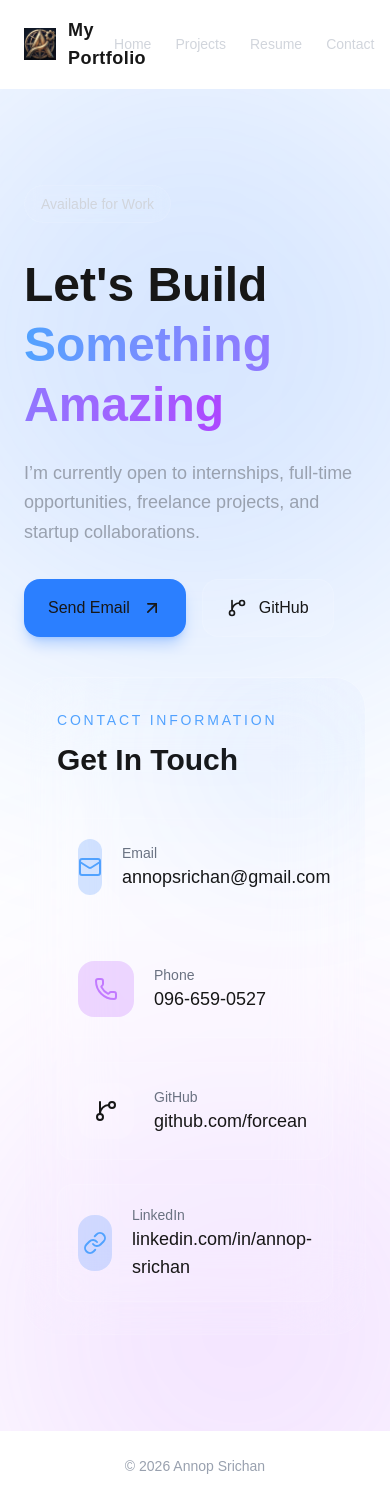
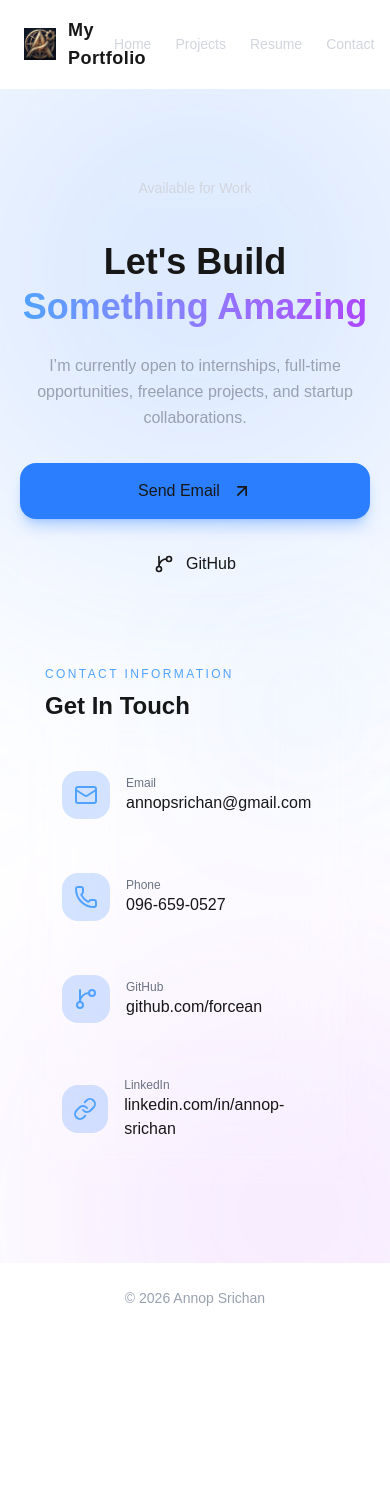
Before and after one commit to forcean/portfolio, a Next.js app: page /en/contact in a window 390 px wide. Shown: the top 1500 px of the page. After the commit the page ends 1332 px from the top, so only its background shows below. Built offline with nearby package versions, Linux system fonts and the light colour scheme.

Commit message:
[Implement]: add contact section translations and refactor ContactPage for improved structure

```diff
--- a/src/app/[locale]/contact/page.tsx
+++ b/src/app/[locale]/contact/page.tsx
@@ -2,6 +2,7 @@
 
 import { useEffect, useRef } from "react";
 import gsap from "gsap";
+import { useTranslations } from "next-intl";
 
 import {
   Mail,
@@ -13,6 +14,7 @@ import {
 
 export default function ContactPage() {
   const container = useRef<HTMLDivElement>(null);
+  const t = useTranslations("contact");
 
   useEffect(() => {
     const ctx = gsap.context(() => {
@@ -40,290 +42,152 @@ export default function ContactPage() {
       ref={container}
       className="
         relative min-h-screen
+        flex items-center justify-center
+        px-5 sm:px-6 lg:px-8
+        py-20 md:py-28
         overflow-hidden
-        flex items-center
-        justify-center
-        px-6 py-24
       "
     >
-      {/* BG Glow */}
-
+      {/* BG */}
       <div className="absolute inset-0 -z-10 overflow-hidden">
-        <div
-          className="
-            contact-glow
-            absolute top-[-100px] left-1/2 -translate-x-1/2
-            w-[700px] h-[700px]
-            bg-blue-500/20
-            blur-[140px]
-            rounded-full
-          "
-        />
-
-        <div
-          className="
-            absolute bottom-[-150px] right-[-100px]
-            w-[500px] h-[500px]
-            bg-purple-500/20
-            blur-[140px]
-            rounded-full
-          "
-        />
+        <div className="contact-glow absolute top-[-120px] left-1/2 -translate-x-1/2 w-[600px] md:w-[700px] h-[600px] md:h-[700px] bg-blue-500/20 blur-[140px] rounded-full" />
+        <div className="absolute bottom-[-150px] right-[-100px] w-[400px] md:w-[500px] h-[400px] md:h-[500px] bg-purple-500/20 blur-[140px] rounded-full" />
       </div>
 
-      {/* Main Card */}
+      <div className="w-full max-w-6xl grid lg:grid-cols-2 gap-12 items-center">
 
-      <div
-        className="
-          w-full max-w-6xl
-          grid lg:grid-cols-2
-          gap-10
-          items-center
-        "
-      >
-        {/* Left Content */}
-        <div className="space-y-8">
-          {/* Badge */}
-          <div
-            className="
-              contact-reveal
-              inline-flex items-center gap-2
-              px-4 py-2
-              rounded-full
-              bg-white/5 border border-white/10
-              backdrop-blur
-              text-sm text-gray-300
-            "
-          >
-            Available for Work
+        {/* Left */}
+        <div className="space-y-8 text-center lg:text-left">
+
+          {/* badge */}
+          <div className="contact-reveal inline-flex mx-auto lg:mx-0 items-center gap-2 px-4 py-2 rounded-full bg-white/5 border border-white/10 backdrop-blur text-sm text-gray-300">
+            {t("badge")}
           </div>
 
-          {/* Title */}
+          {/* title */}
           <div className="contact-reveal">
-            <h1 className="text-5xl md:text-7xl font-bold leading-tight">
-              Let&apos;s Build{" "}
-              <span
-                className="
-                  bg-gradient-to-r
-                  from-blue-400
-                  to-purple-500
-                  bg-clip-text
-                  text-transparent
-                "
-              >
-                Something Amazing
+            <h1 className="text-4xl sm:text-5xl md:text-7xl font-bold leading-tight">
+              {t("title1")}{" "}
+              <span className="bg-gradient-to-r from-blue-400 to-purple-500 bg-clip-text text-transparent">
+                {t("title2")}
               </span>
             </h1>
 
-            <p className="text-gray-400 mt-6 text-lg max-w-xl leading-relaxed">
-              I’m currently open to internships, full-time opportunities,
-              freelance projects, and startup collaborations.
+            <p className="text-gray-400 mt-6 text-base sm:text-lg max-w-xl mx-auto lg:mx-0 leading-relaxed">
+              {t("desc")}
             </p>
           </div>
 
-          {/* Buttons */}
-          <div className="contact-reveal flex flex-wrap gap-4">
+          {/* buttons */}
+          <div className="contact-reveal flex flex-col sm:flex-row gap-4 justify-center lg:justify-start">
+
             <a
               href="mailto:annopsrichan@gmail.com"
-              className="
-                px-6 py-4 rounded-2xl
-                bg-blue-500
-                hover:scale-105
-                transition
-                shadow-lg shadow-blue-500/30
-                flex items-center gap-3
-              "
+              className="w-full sm:w-auto px-6 py-4 rounded-2xl bg-blue-500 hover:scale-105 transition shadow-lg shadow-blue-500/30 flex items-center justify-center gap-3"
             >
-              Send Email
+              {t("sendEmail")}
               <ArrowUpRight size={20} />
             </a>
 
             <a
               href="https://github.com/forcean"
               target="_blank"
-              className="
-                px-6 py-4 rounded-2xl
-                bg-white/10 border border-white/10
-                hover:bg-white/20
-                transition
-                flex items-center gap-3
-              "
+              className="w-full sm:w-auto px-6 py-4 rounded-2xl bg-white/10 border border-white/10 hover:bg-white/20 transition flex items-center justify-center gap-3"
             >
               <GitBranch size={20} />
-              GitHub
+              {t("github")}
             </a>
           </div>
         </div>
 
-        {/* Right Card */}
-        <div
-          className="
-            contact-reveal
-            relative
-            bg-white/5
-            border border-white/10
-            backdrop-blur-2xl
-            rounded-[32px]
-            p-8 md:p-10
-            overflow-hidden
-          "
-        >
-          {/* glow */}
-          <div
-            className="
-              absolute top-0 right-0
-              w-40 h-40
-              bg-blue-500/10
-              blur-[80px]
-              rounded-full
-            "
-          />
+        {/* Right */}
+        <div className="contact-reveal relative bg-white/5 border border-white/10 backdrop-blur-2xl rounded-[28px] md:rounded-[32px] p-6 sm:p-8 md:p-10">
 
-          {/* title */}
-          <div className="mb-10">
-            <p className="text-blue-400 uppercase tracking-[0.2em] text-sm">
-              Contact Information
+          <div className="absolute top-0 right-0 w-32 h-32 bg-blue-500/10 blur-[80px] rounded-full" />
+
+          <div className="mb-8">
+            <p className="text-blue-400 uppercase tracking-[0.2em] text-xs md:text-sm">
+              {t("infoTitle")}
             </p>
 
-            <h2 className="text-3xl font-bold mt-3">
-              Get In Touch
+            <h2 className="text-2xl md:text-3xl font-bold mt-2">
+              {t("infoSubtitle")}
             </h2>
           </div>
 
-          {/* Contact List */}
-          <div className="space-y-6">
+          <div className="space-y-5">
+
             {/* email */}
-            <div
-              className="
-                flex items-center gap-5
-                p-5 rounded-2xl
-                bg-white/5 border border-white/10
-                hover:border-blue-400/30
-                transition
-              "
-            >
-              <div
-                className="
-                  w-14 h-14 rounded-2xl
-                  bg-blue-500/20
-                  flex items-center justify-center
-                  text-blue-400
-                "
-              >
-                <Mail size={24} />
-              </div>
-
-              <div>
-                <p className="text-sm text-gray-500">Email</p>
-
-                <a
-                  href="mailto:annopsrichan@gmail.com"
-                  className="text-lg hover:text-blue-400 transition"
-                >
-                  annopsrichan@gmail.com
-                </a>
-              </div>
-            </div>
+            <ContactItem
+              icon={<Mail />}
+              label={t("email")}
+              value="annopsrichan@gmail.com"
+              link="mailto:annopsrichan@gmail.com"
+            />
 
             {/* phone */}
-            <div
-              className="
-                flex items-center gap-5
-                p-5 rounded-2xl
-                bg-white/5 border border-white/10
-                hover:border-blue-400/30
-                transition
-              "
-            >
-              <div
-                className="
-                  w-14 h-14 rounded-2xl
-                  bg-purple-500/20
-                  flex items-center justify-center
-                  text-purple-400
-                "
-              >
-                <Phone size={24} />
-              </div>
-
-              <div>
-                <p className="text-sm text-gray-500">Phone</p>
-
-                <p className="text-lg">
-                  096-659-0527
-                </p>
-              </div>
-            </div>
+            <ContactItem
+              icon={<Phone />}
+              label={t("phone")}
+              value="096-659-0527"
+            />
 
             {/* github */}
-            <div
-              className="
-                flex items-center gap-5
-                p-5 rounded-2xl
-                bg-white/5 border border-white/10
-                hover:border-blue-400/30
-                transition
-              "
-            >
-              <div
-                className="
-                  w-14 h-14 rounded-2xl
-                  bg-white/10
-                  flex items-center justify-center
-                "
-              >
-                <GitBranch size={24} />
-              </div>
-
-              <div>
-                <p className="text-sm text-gray-500">GitHub</p>
-
-                <a
-                  href="https://github.com/forcean"
-                  target="_blank"
-                  className="text-lg hover:text-blue-400 transition"
-                >
-                  github.com/forcean
-                </a>
-              </div>
-            </div>
+            <ContactItem
+              icon={<GitBranch />}
+              label="GitHub"
+              value="github.com/forcean"
+              link="https://github.com/forcean"
+            />
 
             {/* linkedin */}
-            <div
-              className="
-                flex items-center gap-5
-                p-5 rounded-2xl
-                bg-white/5 border border-white/10
-                hover:border-blue-400/30
-                transition
-              "
-            >
-              <div
-                className="
-                  w-14 h-14 rounded-2xl
-                  bg-blue-500/20
-                  flex items-center justify-center
-                  text-blue-400
-                "
-              >
-                <Link size={24} />
-              </div>
+            <ContactItem
+              icon={<Link />}
+              label={t("linkedin")}
+              value="linkedin.com/in/annop-srichan"
+              link="https://www.linkedin.com/in/annop-srichan-521211346"
+            />
 
-              <div>
-                <p className="text-sm text-gray-500">LinkedIn</p>
-
-                <a
-                  href="https://www.linkedin.com/in/annop-srichan-521211346"
-                  target="_blank"
-                  className="text-lg hover:text-blue-400 transition"
-                >
-                  linkedin.com/in/annop-srichan
-                </a>
-              </div>
-            </div>
           </div>
         </div>
       </div>
     </section>
   );
 }
+
+function ContactItem({
+  icon,
+  label,
+  value,
+  link,
+}: {
+  icon: React.ReactNode;
+  label: string;
+  value: string;
+  link?: string;
+}) {
+  return (
+    <div className="flex items-center gap-4 p-4 sm:p-5 rounded-2xl bg-white/5 border border-white/10 hover:border-blue-400/30 transition">
+
+      <div className="w-12 h-12 sm:w-14 sm:h-14 rounded-2xl bg-blue-500/20 flex items-center justify-center text-blue-400">
+        {icon}
+      </div>
+
+      <div>
+        <p className="text-xs sm:text-sm text-gray-500">{label}</p>
+
+        {link ? (
+          <a
+            href={link}
+            target="_blank"
+            className="text-base sm:text-lg hover:text-blue-400 transition"
+          >
+            {value}
+          </a>
+        ) : (
+          <p className="text-base sm:text-lg">{value}</p>
+        )}
+      </div>
+    </div>
+  );
+}
--- a/src/messages/en.json
+++ b/src/messages/en.json
@@ -60,5 +60,18 @@
       "title": "Hackathon",
       "desc": "Collaborating with teams to build innovative solutions under time constraints."
     }
+  },
+  "contact": {
+    "badge": "Available for Work",
+    "title1": "Let's Build",
+    "title2": "Something Amazing",
+    "desc": "I’m currently open to internships, full-time opportunities, freelance projects, and startup collaborations.",
+    "sendEmail": "Send Email",
+    "github": "GitHub",
+    "infoTitle": "Contact Information",
+    "infoSubtitle": "Get In Touch",
+    "email": "Email",
+    "phone": "Phone",
+    "linkedin": "LinkedIn"
   }
 }
--- a/src/messages/th.json
+++ b/src/messages/th.json
@@ -60,5 +60,18 @@
       "title": "Hackathon",
       "desc": "ทำงานเป็นทีมเพื่อสร้างโปรเจคภายในเวลาจำกัด"
     }
+  },
+  "contact": {
+    "badge": "พร้อมสำหรับงาน",
+    "title1": "มาสร้าง",
+    "title2": "สิ่งที่ยอดเยี่ยมไปด้วยกัน",
+    "desc": "ตอนนี้ผมเปิดรับโอกาสฝึกงาน งานประจำ ฟรีแลนซ์ และการทำสตาร์ทอัพร่วมกัน",
+    "sendEmail": "ส่งอีเมล",
+    "github": "GitHub",
+    "infoTitle": "ช่องทางติดต่อ",
+    "infoSubtitle": "ติดต่อผมได้ที่",
+    "email": "อีเมล",
+    "phone": "เบอร์โทร",
+    "linkedin": "LinkedIn"
   }
 }
```
